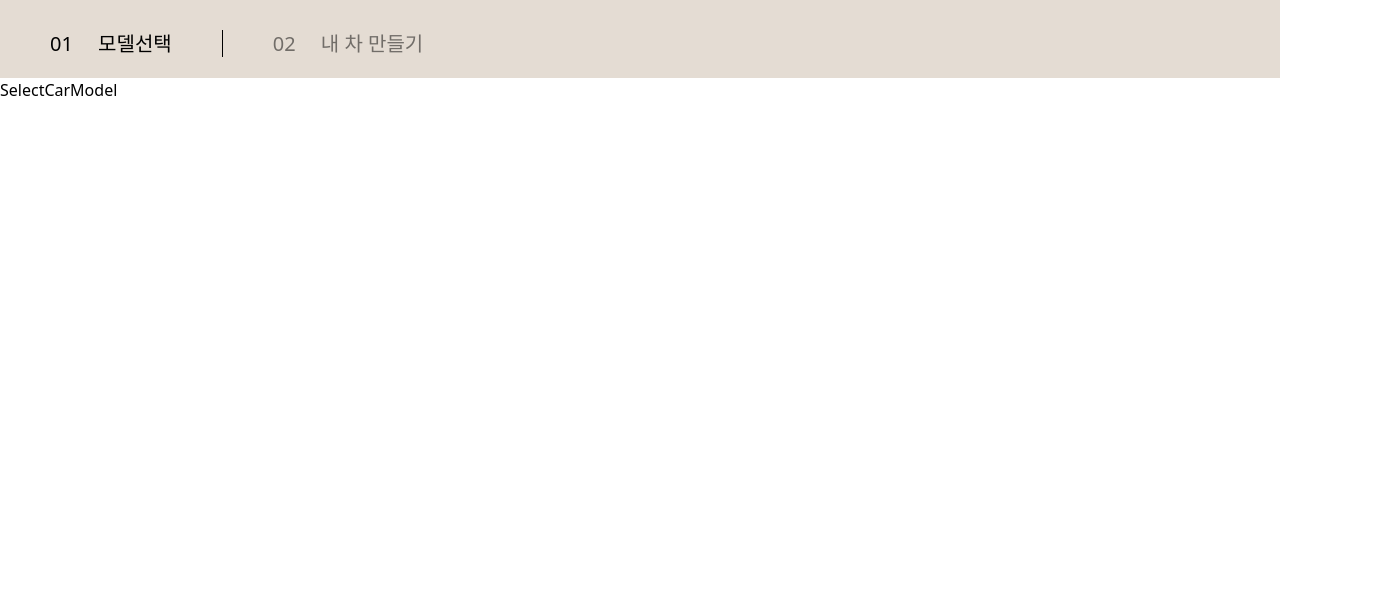
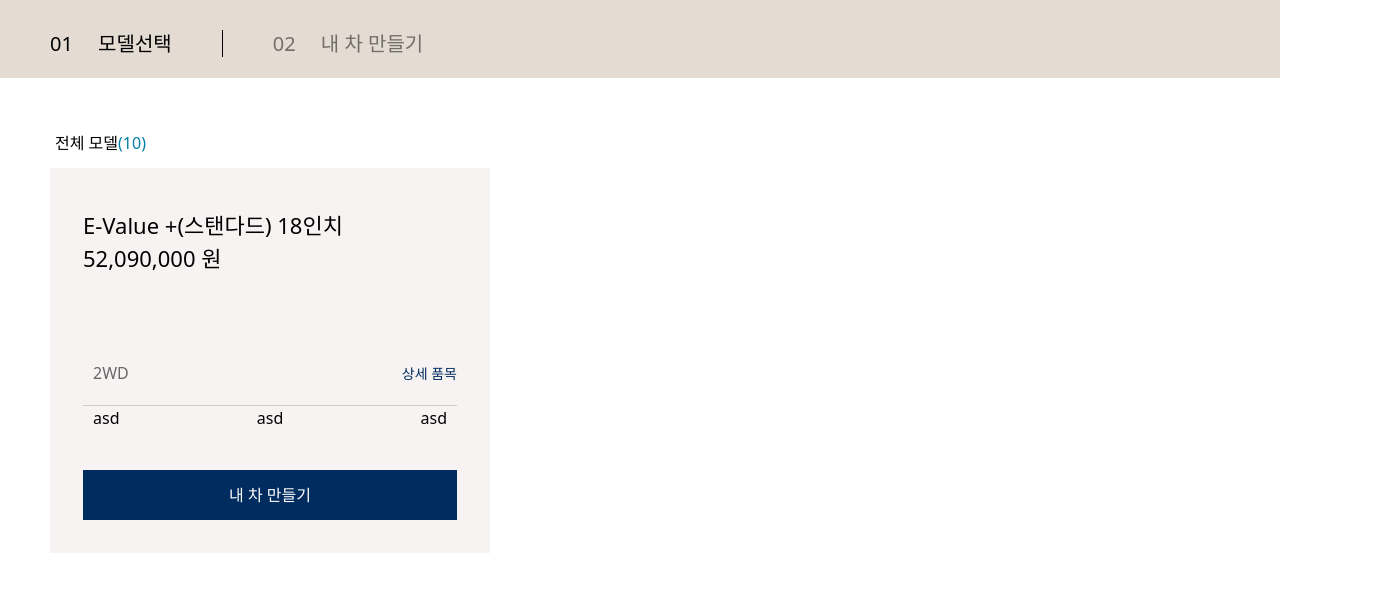
Before and after one commit to softeer5th/fe-mycar, a React (Vite) app: page /model/1 in a window 1280 px wide. Shown: the top 592 px of the page, 1390 px wide, since content can reach past the window. Built offline with nearby package versions, Linux system fonts and the light colour scheme.

Commit message:
feat: 모델 선택 페이지 UI 구현

```diff
--- a/src/pages/select-car-model.tsx
+++ b/src/pages/select-car-model.tsx
@@ -1,5 +1,23 @@
+import CarProductCard from '../components/card/car-product-card';
+
 const SelectCarModel = () => {
-  return <div>SelectCarModel</div>;
+  const productCount = 10;
+
+  const handleButtonClick = () => {};
+
+  return (
+    <div className="w-full p-[50px]">
+      <div className=" ml-[5px]  mb-[10px] text-[16px] leading-[30px] ">
+        전체 모델
+        <span className="text-[#007fa8]">({productCount})</span>
+      </div>
+      <div className=" min-w-[1340px]">
+        <div className="flex gap-[30px] w-[1340px]">
+          <CarProductCard handleButtonClick={() => handleButtonClick()} />
+        </div>
+      </div>
+    </div>
+  );
 };
 
 export default SelectCarModel;
```
